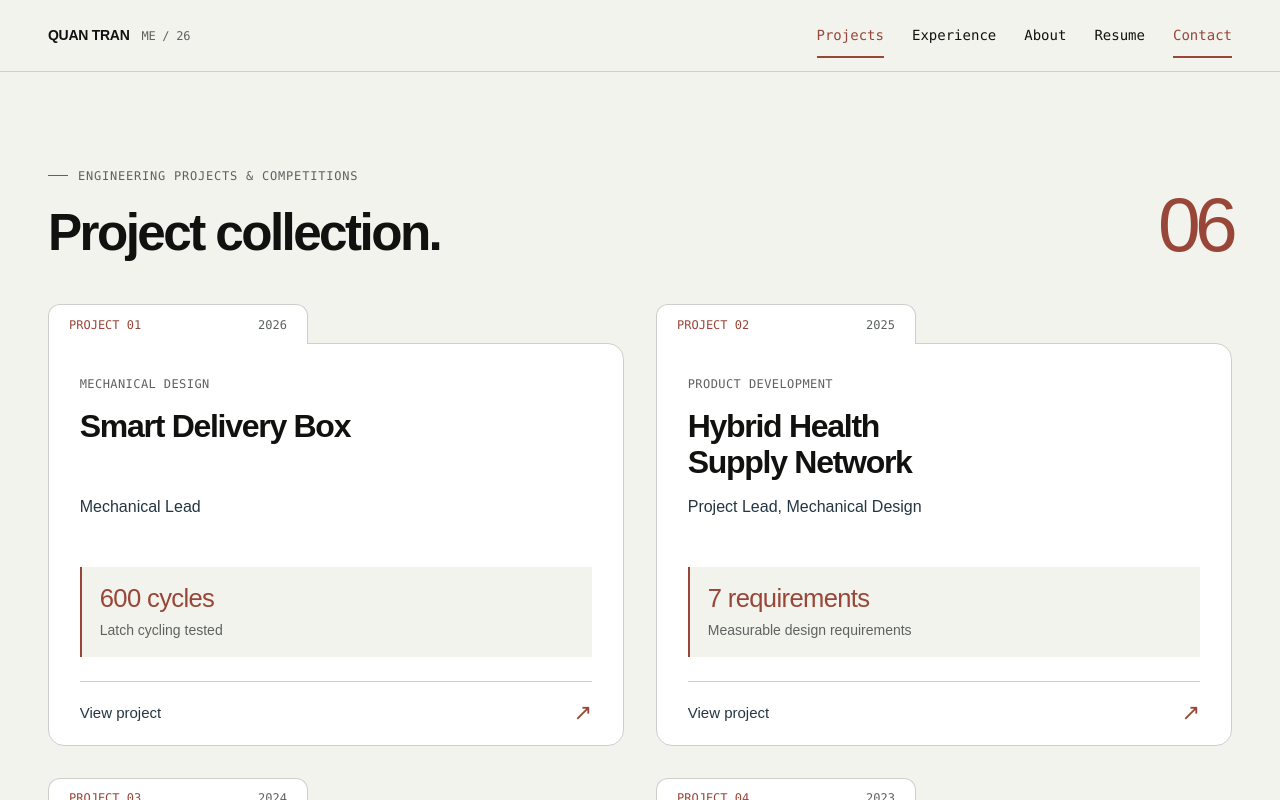
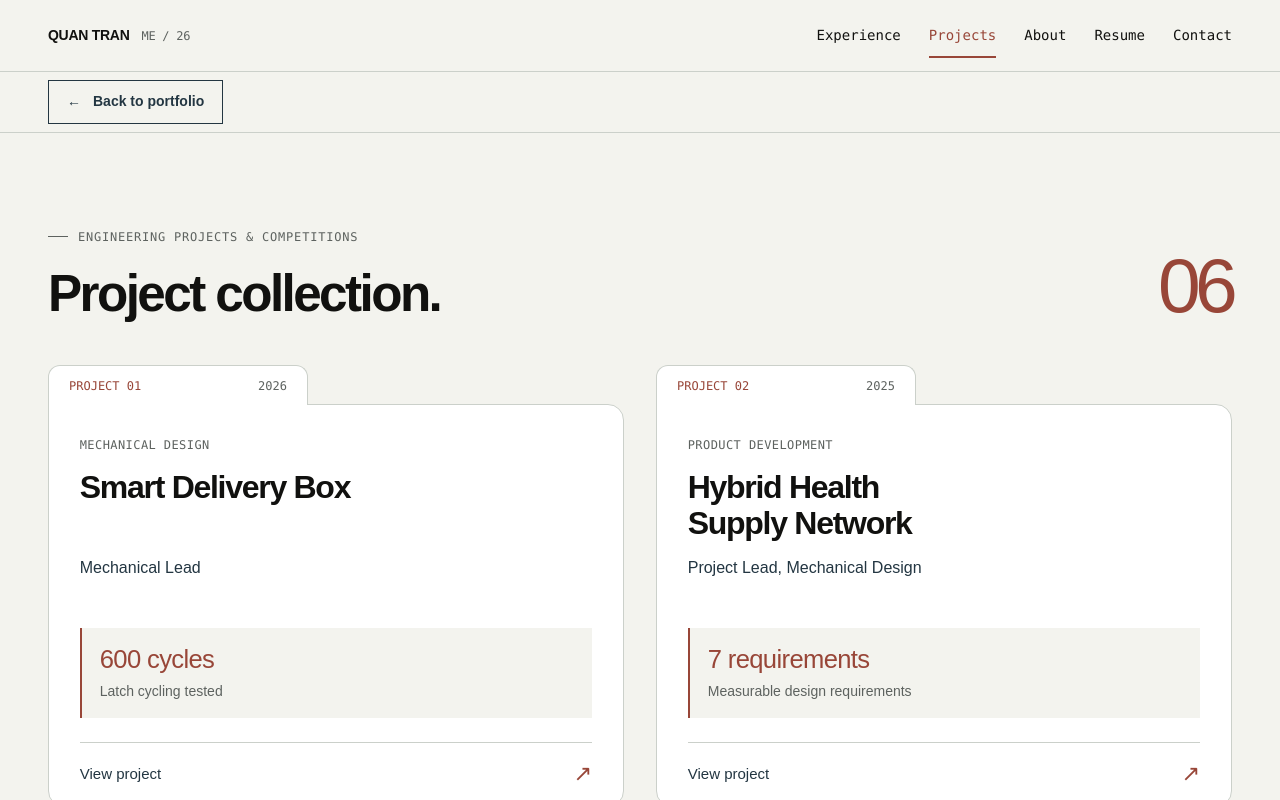
Before and after one commit to tquann207/tquan207.portfolio, a Next.js app: page /projects in a window 1280 px wide. Shown: the top 800 px of the page. Built offline with nearby package versions, Linux system fonts and the light colour scheme; no server answers.

Commit message:
Fix project navigation and add visible portfolio return links

```diff
--- a/app/globals.css
+++ b/app/globals.css
@@ -250,6 +250,10 @@ main:focus { outline: 0; }
 .awards-list li > span { font: .75rem/1.6 var(--mono); color: var(--accent); }
 
 /* Case studies: reading column plus jump navigation, with progressive detail. */
+.project-return-bar { position: sticky; top: 72px; z-index: 40; padding-block: 8px; background: var(--background); border-bottom: 1px solid var(--border); }
+.project-return-link { min-height: 44px; color: var(--dark); gap: 12px; }
+.project-return-bottom { padding-bottom: 24px; }
+.case-study .case-index { top: 160px; }
 .case-hero { padding-block: 60px 40px; }
 .case-hero__topline { display: flex; justify-content: space-between; align-items: center; gap: 24px; }
 .case-hero h1 { margin-top: 28px; font-size: clamp(2.8rem,6.5vw,6rem); line-height: 1.04; letter-spacing: -.06em; max-width: 1100px; }
@@ -373,6 +377,7 @@ main:focus { outline: 0; }
 @media (max-width: 760px) {
   :root { --page: calc(100% - 40px); }
   .navbar { height: 64px; }
+  .project-return-bar { top: 64px; }
   .menu-button { display: block; }
   .nav-links { display: none; }
   .nav-links--open { display: flex; position: absolute; top: 63px; left: 0; right: 0; flex-direction: column; align-items: stretch; gap: 0; padding: 8px 20px 16px; border-bottom: 1px solid var(--border); background: var(--background); }
--- a/components/navbar.tsx
+++ b/components/navbar.tsx
@@ -5,21 +5,23 @@ import { usePathname } from "next/navigation";
 import { profile } from "@/content/site";
 import { withBasePath } from "@/content/site-config";
 
-const links = [["Projects", withBasePath("/projects/")], ["Experience", withBasePath("/#experience")], ["About", withBasePath("/#about")], ["Resume", profile.resume], ["Contact", withBasePath("/#contact")]];
+const links = [["Experience", withBasePath("/#experience")], ["Projects", withBasePath("/#projects")], ["About", withBasePath("/#about")], ["Resume", profile.resume], ["Contact", withBasePath("/#contact")]];
 
 export function Navbar() {
   const [open, setOpen] = useState(false);
   const [activeSection, setActiveSection] = useState("");
   const pathname = usePathname();
+  const projectPage = /\/projects(?:\/|$)/.test(pathname);
   const menuButton = useRef<HTMLButtonElement>(null);
 
   useEffect(() => {
+    if (projectPage) return;
     const observer = new IntersectionObserver((entries) => {
       for (const entry of entries) if (entry.isIntersecting) setActiveSection(entry.target.id);
     }, { rootMargin: "-10% 0px -65% 0px" });
     document.querySelectorAll("#hero-title, #experience, #projects, #about, #contact").forEach((section) => observer.observe(section));
     return () => observer.disconnect();
-  }, [pathname]);
+  }, [pathname, projectPage]);
 
   return (
     <header className="navbar" onKeyDown={(event) => {
@@ -32,9 +34,8 @@ export function Navbar() {
         <button ref={menuButton} className="menu-button" type="button" aria-controls="primary-navigation" aria-expanded={open} onClick={() => setOpen(!open)}>{open ? "Close menu" : "Menu"}</button>
         <nav id="primary-navigation" className={open ? "nav-links nav-links--open" : "nav-links"} aria-label="Primary navigation">
           {links.map(([label, href]) => {
-            const projectPage = label === "Projects" && pathname.includes("/projects");
-            const active = projectPage || label.toLowerCase() === activeSection;
-            return <a href={href} key={label} aria-current={active ? (projectPage ? "page" : "location") : undefined} onClick={() => setOpen(false)}>{label}</a>;
+            const active = projectPage ? label === "Projects" : label.toLowerCase() === activeSection;
+            return <a href={href} key={label} aria-current={active ? "location" : undefined} onClick={() => setOpen(false)}>{label}</a>;
           })}
         </nav>
       </div>
--- a/components/project-case-study.tsx
+++ b/components/project-case-study.tsx
@@ -6,6 +6,7 @@ import { Footer } from "./footer";
 import { Navbar } from "./navbar";
 import { ProjectEvidence } from "./project-evidence";
 import { ProjectMediaSlider } from "./project-media-slider";
+import { ProjectReturnBar, ProjectReturnLink } from "./project-return";
 import { TechnicalLabel } from "./technical-label";
 
 const sections = [
@@ -28,9 +29,9 @@ export function ProjectCaseStudy({ project }: { project: Project }) {
     iteration: detail.iteration,
     takeaway: detail.takeaway,
   } : {};
-  return <><Navbar /><main id="main-content" className="case-study" tabIndex={-1}>
+  return <><Navbar /><ProjectReturnBar /><main id="main-content" className="case-study" tabIndex={-1}>
     <header className="case-hero site-shell">
-      <div className="case-hero__topline"><TechnicalLabel>{detail ? "ENGINEERING CASE STUDY" : "COMPETITION RECORD"} / {project.number}</TechnicalLabel><Link className="text-link" href="/projects/">← All projects</Link></div>
+      <div className="case-hero__topline"><TechnicalLabel>{detail ? "ENGINEERING CASE STUDY" : "COMPETITION RECORD"} / {project.number}</TechnicalLabel></div>
       <h1>{project.title}</h1><p className="case-summary">{project.summary}</p>
       <div className="project-categories">{project.categories.map(c => <span key={c}>{c}</span>)}</div>
       <dl className="case-metadata"><div><dt>My role</dt><dd>{project.role}</dd></div>{project.teamSize && <div><dt>Team</dt><dd>{project.teamSize}</dd></div>}<div><dt>Timeline</dt><dd>{project.timeline}</dd></div><div><dt>Location</dt><dd>{project.location}</dd></div></dl>
@@ -50,6 +51,6 @@ export function ProjectCaseStudy({ project }: { project: Project }) {
       </section>)}</div>
     </div> : <div className="site-shell archive-record"><h2>Competition record</h2>{project.sections.map(s => <p id={s.id} key={s.id}>{s.body}</p>)}<dl className="case-metadata">{project.metrics.map(m => <div key={m.label}><dt>{m.label}</dt><dd>{m.value}</dd></div>)}</dl><p className="documentation-note">Design requirements, individual contributions, build records, and test evidence have not yet been provided. This page preserves the existing competition record.</p></div>}
     <section className="site-shell case-tools" aria-label="Tools and methods"><TechnicalLabel>TOOLS / METHODS</TechnicalLabel><div>{project.tools.map(tool => <span key={tool}>{tool}</span>)}</div></section>
-    <div className="site-shell"><Link className="next-project" href={`/projects/${next.slug}/`}><span>NEXT PROJECT / {next.number}</span><strong>{next.title}</strong><span aria-hidden="true">→</span></Link></div>
+    <div className="site-shell"><div className="project-return-bottom"><ProjectReturnLink /></div><Link className="next-project" href={`/projects/${next.slug}/`}><span>NEXT PROJECT / {next.number}</span><strong>{next.title}</strong><span aria-hidden="true">→</span></Link></div>
   </main><Footer /></>;
 }
--- /dev/null
+++ b/components/project-return.tsx
@@ -0,0 +1,17 @@
+import { withBasePath } from "@/content/site-config";
+
+export function ProjectReturnLink() {
+  return (
+    <a className="button button--line project-return-link" href={withBasePath("/#projects")}>
+      <span aria-hidden="true">←</span> Back to portfolio
+    </a>
+  );
+}
+
+export function ProjectReturnBar() {
+  return (
+    <nav className="project-return-bar" aria-label="Return to portfolio">
+      <div className="site-shell"><ProjectReturnLink /></div>
+    </nav>
+  );
+}
--- a/components/projects-archive.tsx
+++ b/components/projects-archive.tsx
@@ -1,11 +1,13 @@
 import { Footer } from "./footer";
 import { Navbar } from "./navbar";
 import { ProjectCollection } from "./project-collection";
+import { ProjectReturnBar } from "./project-return";
 
 export function ProjectsArchive() {
   return (
     <>
       <Navbar />
+      <ProjectReturnBar />
       <main id="main-content" className="project-collection section-space" tabIndex={-1}>
         <ProjectCollection headingLevel={1} />
       </main>
```
Also changed, not shown: 1 other file (tests, documents, lock files or other folders).
